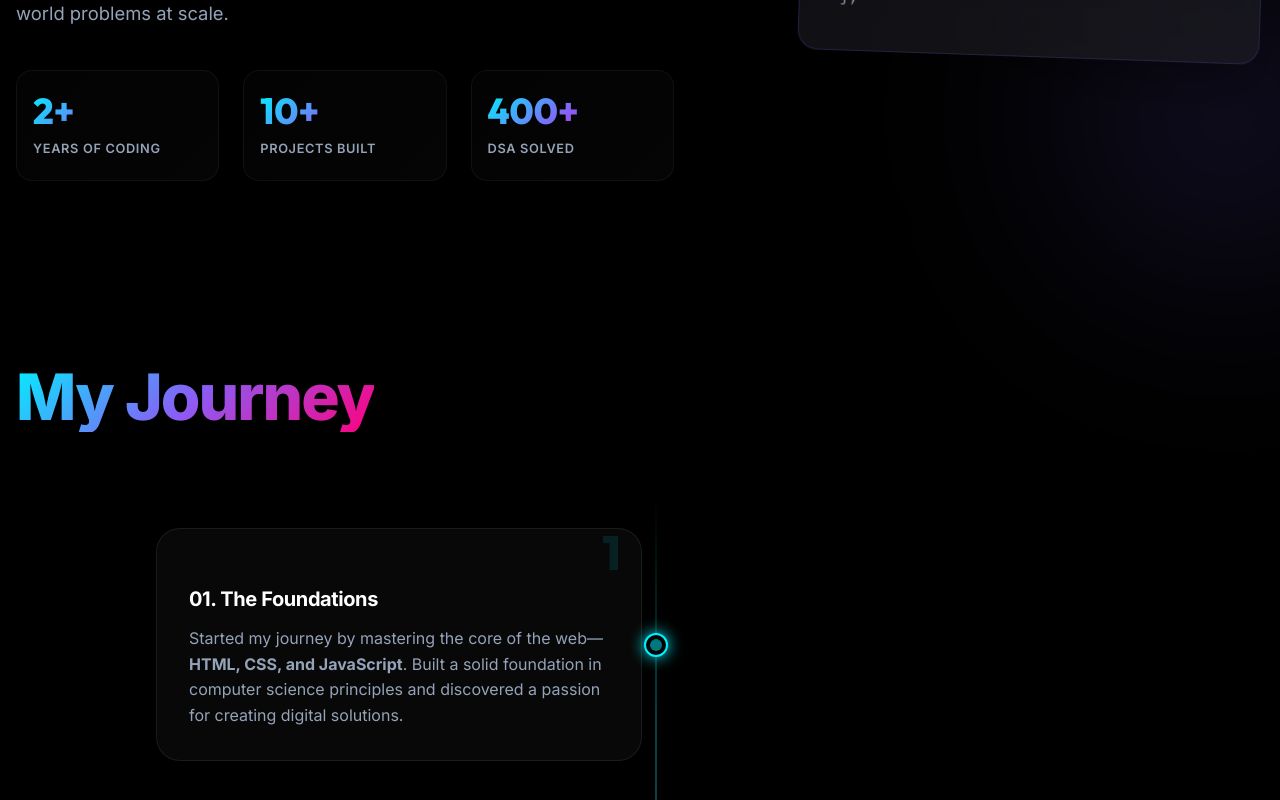
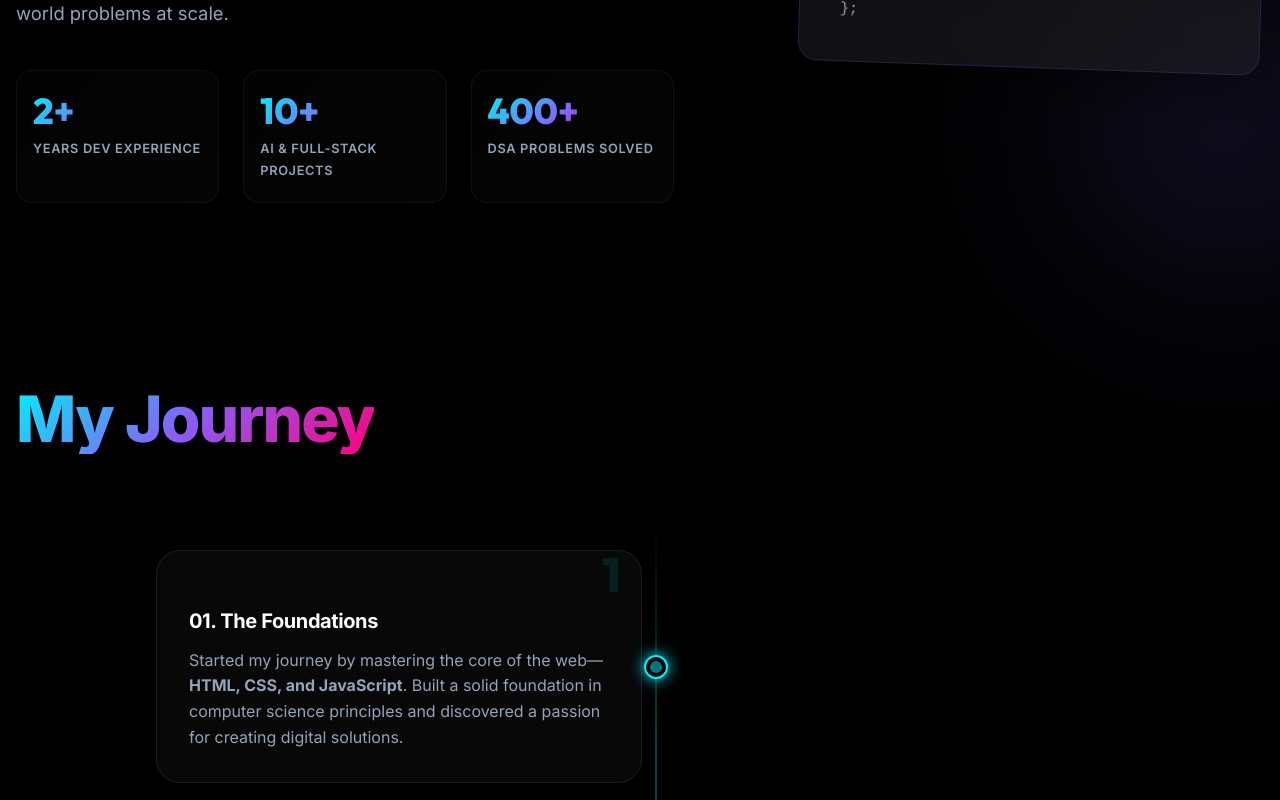
Before and after one commit to adnan275/portfolio, a React (Vite) app: page / in a window 1280 px wide. Shown: the part 1300-2100 px from the top of the page. Built offline with nearby package versions, Linux system fonts and the light colour scheme; no server answers.

Commit message:
feat: refine quick stats labels to prioritize AI/ML and Dev balance

```diff
--- a/src/sections/About.jsx
+++ b/src/sections/About.jsx
@@ -50,15 +50,15 @@ const About = () => {
                         <div className="about-quick-stats">
                             <div className="quick-stat-item">
                                 <span className="stat-number">2+</span>
-                                <span className="stat-label">Years of coding</span>
+                                <span className="stat-label">Years Dev Experience</span>
                             </div>
                             <div className="quick-stat-item">
                                 <span className="stat-number">10+</span>
-                                <span className="stat-label">Projects built</span>
+                                <span className="stat-label">AI & Full-Stack Projects</span>
                             </div>
                             <div className="quick-stat-item">
                                 <span className="stat-number">400+</span>
-                                <span className="stat-label">DSA solved</span>
+                                <span className="stat-label">DSA Problems Solved</span>
                             </div>
                         </div>
                     </motion.div>
```
